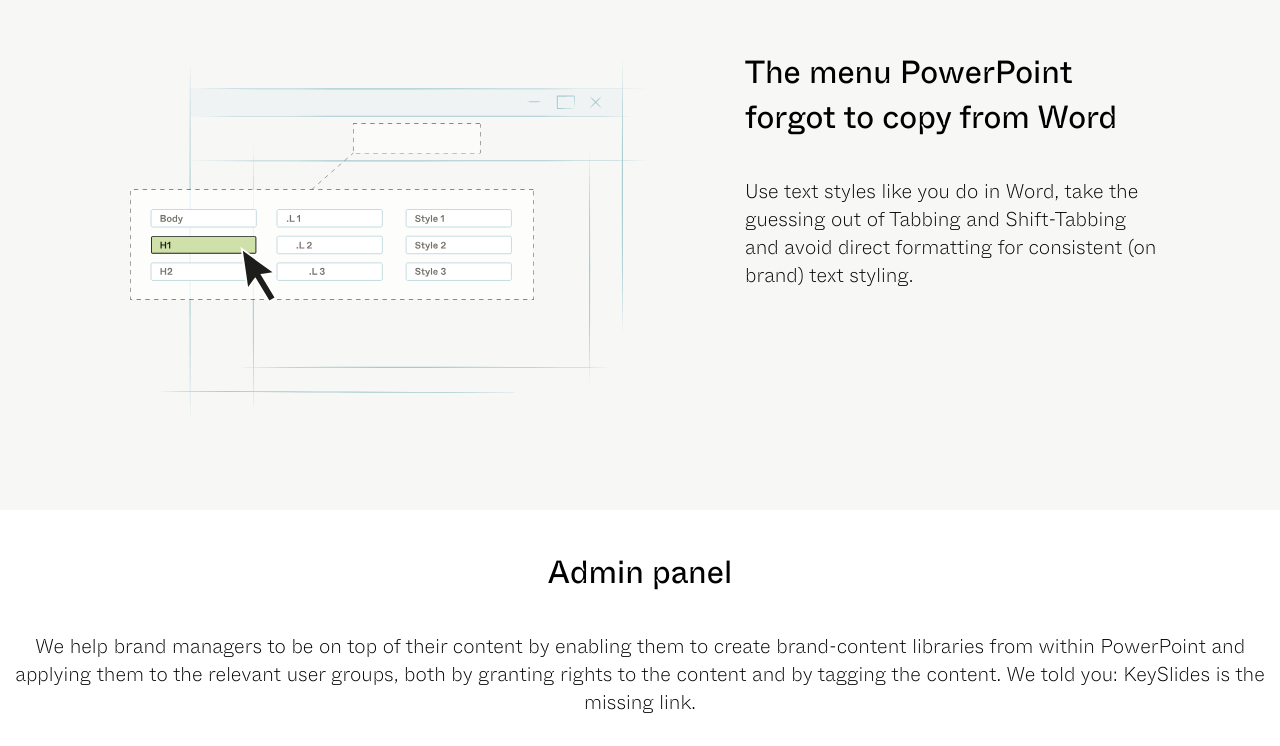
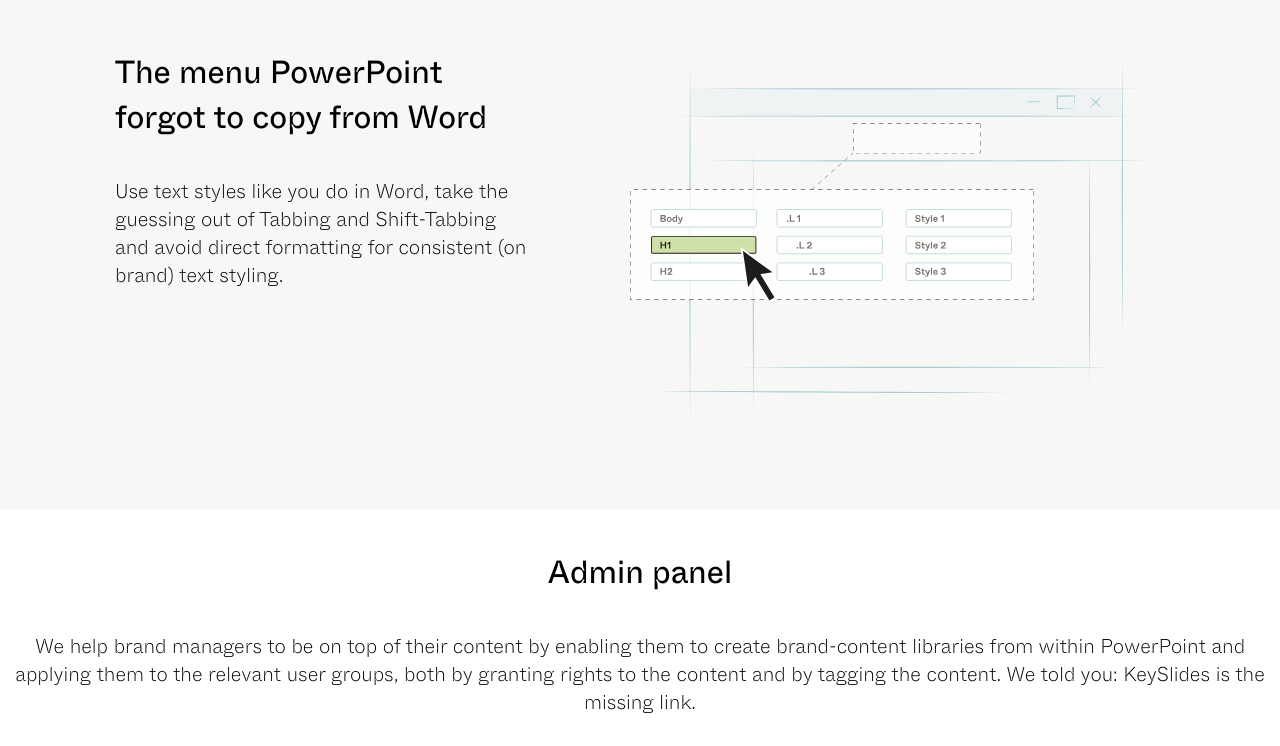
Before and after one commit to GerbenDol/keyslides.nl, a plain HTML site: page index-en.html in a window 1280 px wide. Shown: the part 5190-5936 px from the top of the page. Drawn offline with Linux system fonts and the light colour scheme.

Commit message:
Opmaak Word section omgedraaid

```diff
--- a/index-en.html
+++ b/index-en.html
@@ -184,7 +184,7 @@
     </section>
 
 
-    <section class="section section--split section--reversed">
+    <section class="section section--split">
       <div class="section__content">
         <h2>The menu PowerPoint forgot to copy from Word</h2>
         <p>Use text styles like you do in Word, take the guessing out of Tabbing and Shift-Tabbing and avoid direct formatting for consistent (on brand) text styling.</p>
```
Also changed, not shown: index.html (+1 -1 lines).
